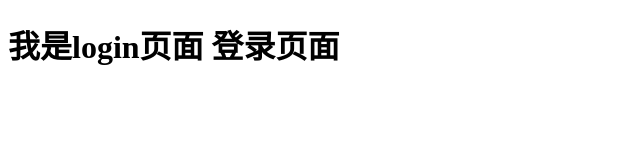
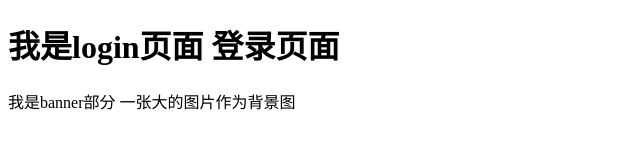
Before and after one commit to chenfeiyan/gb_04, a plain HTML site: page views/index.html in a window 1280 px wide. Shown: the whole page, without its empty margins (0-640 px from the left). Drawn offline with Linux system fonts and the light colour scheme.

Commit message:
login功能的第二次提交

```diff
--- a/js/index.js
+++ b/js/index.js
@@ -1 +1,2 @@
 console.log('我是login.js');
+console.log('我接下来需要输出123456789');
--- a/views/index.html
+++ b/views/index.html
@@ -10,6 +10,7 @@
 
 <body>
     <h1>我是login页面 登录页面</h1>
+    <div>我是banner部分 一张大的图片作为背景图</div>
 </body>
 
 </html>
```
